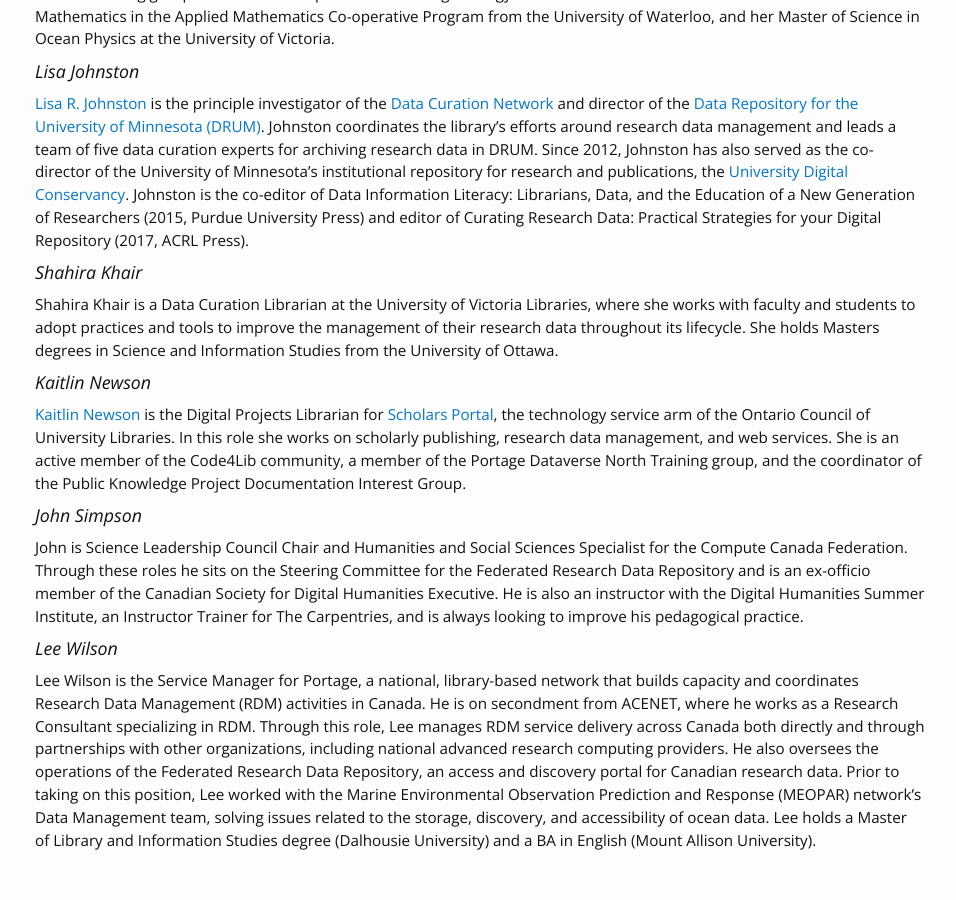
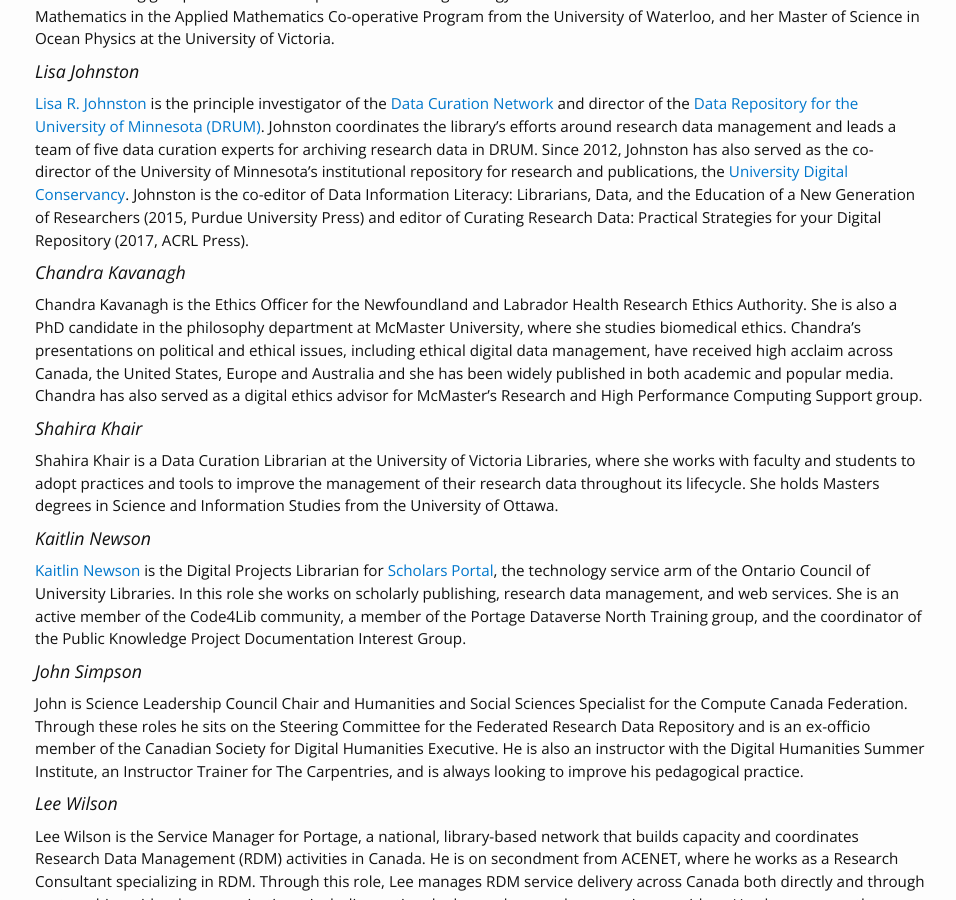
Before and after one commit to data-curation/data-curation.github.io, a Jekyll site: the page built from presenters.md, in a window 1280 px wide and 900 px high, scrolled down 1030 px. Shown: the whole window, without its empty margins (160-1116 px from the left). Built offline with Jekyll 4.4.1, drawn with Linux system fonts in a browser that asks for light colours.

Commit message:
Update presenters.md

```diff
--- a/presenters.md
+++ b/presenters.md
@@ -22,6 +22,9 @@ Reyna Jenkyns is the Data Stewardship Manager at Oceans Networks Canada, a Unive
 ### Lisa Johnston
 [Lisa R. Johnston](https://www.lib.umn.edu/about/staff/lisa-johnston) is the principle investigator of the [Data Curation Network](http://datacurationnetwork.org/) and director of the [Data Repository for the University of Minnesota (DRUM)](http://z.umn.edu/drum). Johnston coordinates the library’s efforts around research data management and leads a team of five data curation experts for archiving research data in DRUM. Since 2012, Johnston has also served as the co-director of the University of Minnesota’s institutional repository for research and publications, the [University Digital Conservancy](http://conservancy.umn.edu/). Johnston is the co-editor of Data Information Literacy: Librarians, Data, and the Education of a New Generation of Researchers (2015, Purdue University Press) and editor of Curating Research Data: Practical Strategies for your Digital Repository (2017, ACRL Press).
 
+### Chandra Kavanagh
+Chandra Kavanagh is the Ethics Officer for the Newfoundland and Labrador Health Research Ethics Authority. She is also a PhD candidate in the philosophy department at McMaster University, where she studies biomedical ethics. Chandra’s presentations on political and ethical issues, including ethical digital data management, have received high acclaim across Canada, the United States, Europe and Australia and she has been widely published in both academic and popular media. Chandra has also served as a digital ethics advisor for McMaster’s Research and High Performance Computing Support group.
+
 ### Shahira Khair
 Shahira Khair is a Data Curation Librarian at the University of Victoria Libraries, where she works with faculty and students to adopt practices and tools to improve the management of their research data throughout its lifecycle. She holds Masters degrees in Science and Information Studies from the University of Ottawa.
 
```
